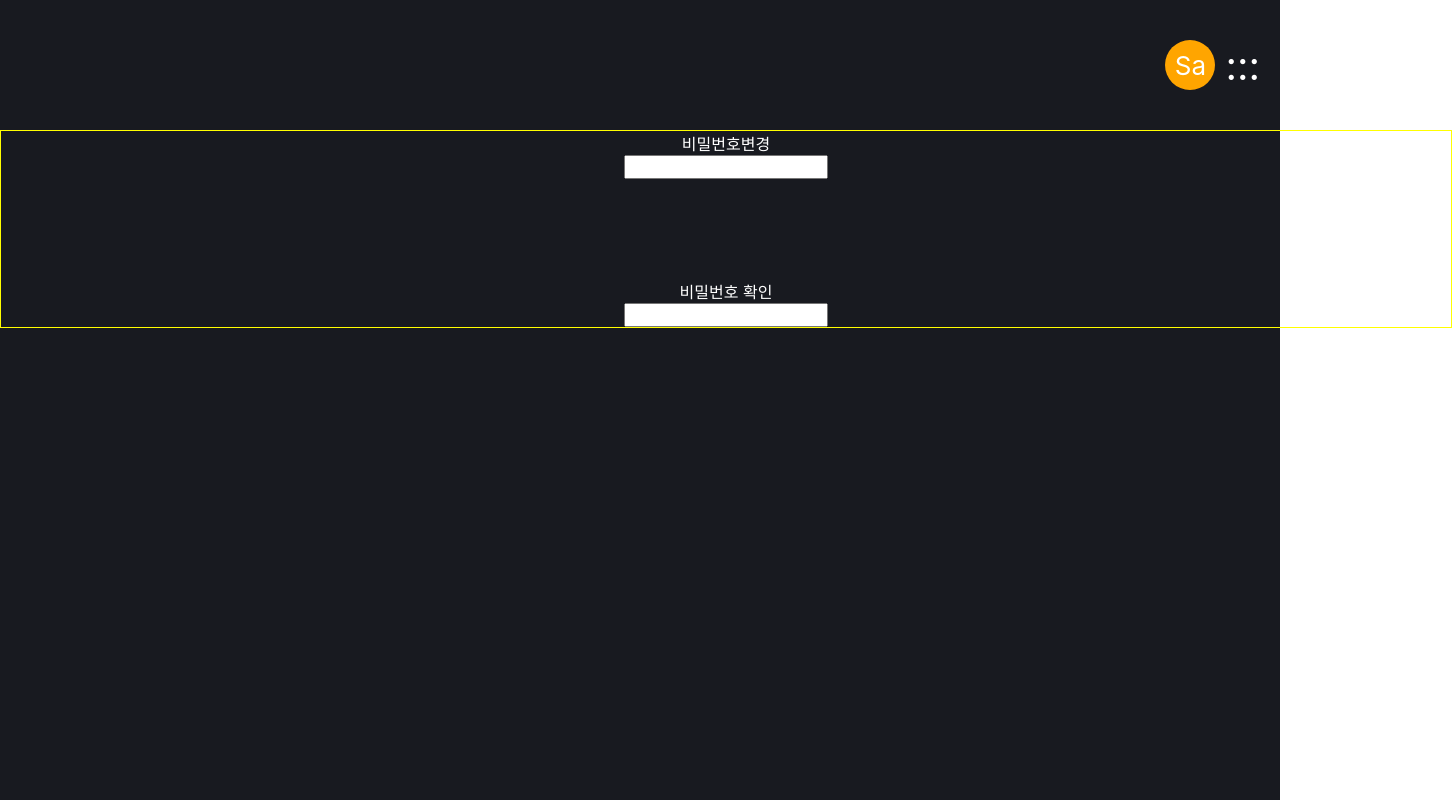
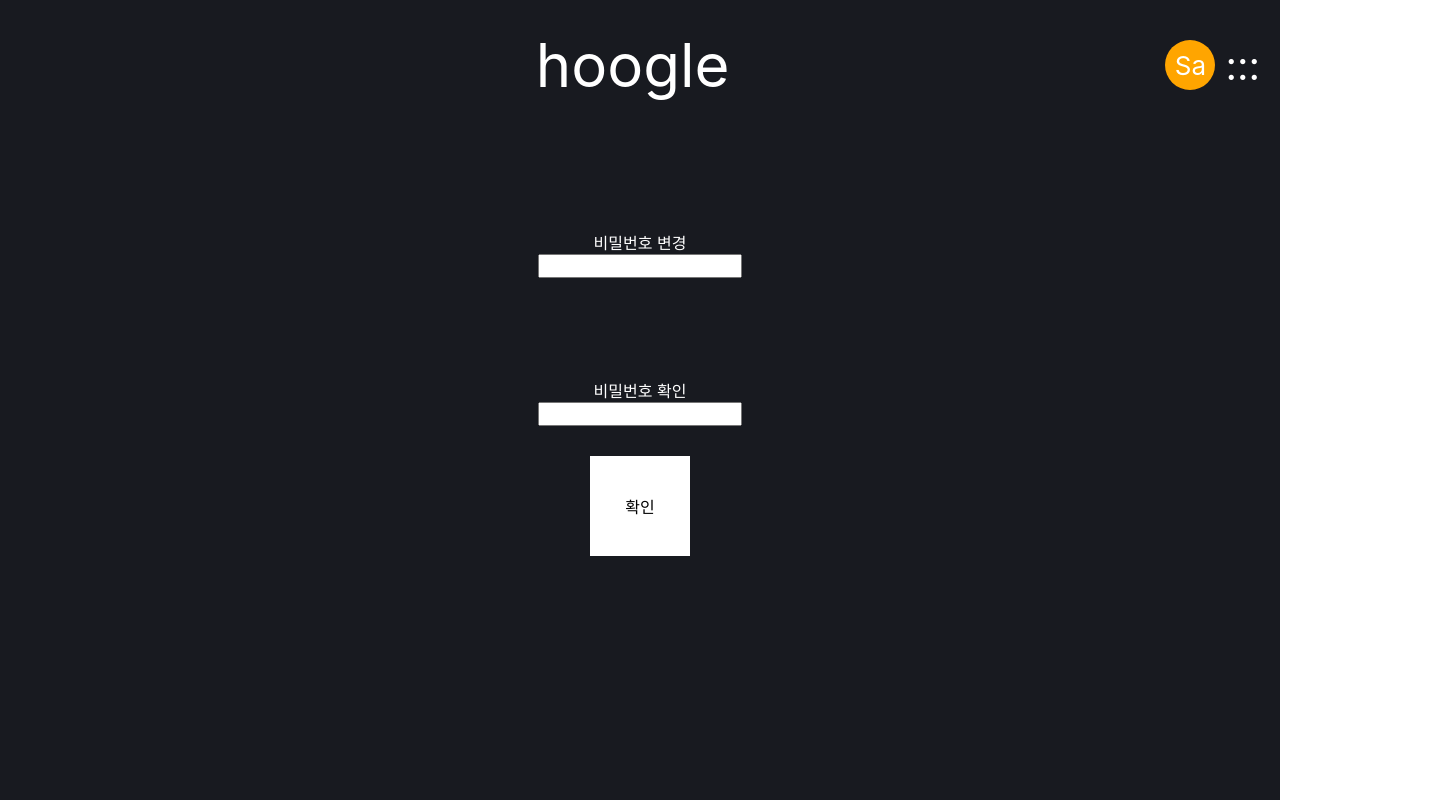
Before and after one commit to Yuhwanhee/hoogle, a React (Create React App) app: page /changepassword in a window 1280 px wide. Shown: the whole page, 1452 px wide, since content can reach past the window. Built offline with nearby package versions, Linux system fonts and the light colour scheme; sample sign-in values are in the browser's storage.

Commit message:
0219PM0750

```diff
--- a/src/components/ProfileComponent.js
+++ b/src/components/ProfileComponent.js
@@ -15,6 +15,8 @@ const ProfileComponent = () => {
         name: '이름변경', path :'changename', extarnal: false
     }, {
         name:'비밀번호 변경', path:'changepassword', extarnal: false
+    },{
+        name:'게시글 작성', path:'newpost', extarnal: false
     }]
 
 
--- a/src/pages/ChangeName.js
+++ b/src/pages/ChangeName.js
@@ -19,6 +19,7 @@ const ChangeName = () => {
 
 
         try {
+
             const response = await fetch('http://127.0.0.1:9595/change-nickname', {
                 method: 'POST',
                 headers: {
--- a/src/pages/ChangePassword.js
+++ b/src/pages/ChangePassword.js
@@ -1,24 +1,100 @@
-import React from 'react'
+import React, { useEffect, useState } from 'react'
 import ProfileComponent from '../components/ProfileComponent'
+import { Navigate, useNavigate } from 'react-router-dom'
+import { jwtDecode } from 'jwt-decode'
 
 const ChangePassword = () => {
+
+   const [chps, setChps] = useState('')
+   const [chps2, setChps2] = useState('')
+
+
+
+   useEffect(() => {
+      if (!localStorage.getItem('token')) {
+         window.location.href = '/'
+      }
+   }, [])
+
+
+
+
+
+
+   const navigate = useNavigate()
+
+
+
+   const changePassword = async () => {
+      if (chps === chps2) {
+         try {
+            const response = await fetch('http://127.0.0.1:9595/change-password', {
+               method: 'POST',
+               headers: {
+                  'Content-type': 'application/json'
+               },
+
+               body: JSON.stringify({
+                  userId: jwtDecode(localStorage.getItem('token')).userId,
+                 pswd: chps
+               })
+            })
+
+            if (response.status === 200) {
+               const { token } = await response.json()
+               localStorage.removeItem('token')
+               localStorage.setItem('token', token)
+               alert('변경 성공')
+               window.location.href = '/'
+            }
+
+         } catch (err) {
+            console.log(err)
+         }
+      } else {
+         alert('다시 입력해주세요')
+         return;
+      }
+   }
+
+
    return (
       <div>
-         <div style={{justifyContent:'flex-end', display:'flex'}}>
-         <ProfileComponent/>
-         </div>
-         <div className='center' style={{width: '1450px', height: 'auto',  border:'1px solid yellow', flexDirection:'column', color:'white' }}>
-      비밀번호변경
-      <input style={{width:"200px", height:'20px'}}/>
-      <div style={{marginTop:'100px'}}>
-         비밀번호 확인
-      </div>
-
-      <input style={{width:"200px", height:'20px'}}/>
+         <div className='center' style={{ color: 'white', cursor: 'pointer', justifyContent:'flex-end'}} onClick={() => navigate('/')}>
+            <div className='center' style={{width:'50%', fontSize: '60px', justifyContent:'flex-end'}}>
+                hoogle
+            </div>
+            <div style={{width:'43%',justifyContent:'flex-end', display:'flex'}}   >
+            <ProfileComponent/>
+            </div>
 
          </div>
+
+
+
+         <div className='center' style={{ marginTop: "100px", minWidth: '600px', height: 'auto',flexDirection: 'column', color: 'white' }}>
+            비밀번호 변경
+            <input style={{ width: "200px", height: '20px' }} onChange={(e) => setChps(e.target.value)} />
+            <div style={{ marginTop: '100px' }}>
+               비밀번호 확인
+            </div>
+
+            <input style={{ width: "200px", height: '20px' }} onChange={(e) => setChps2(e.target.value)} />
+
+            <div style={{ marginTop: '30px' }}>
+               <div className='center' style={{
+                  width: '100px', height: '100px', backgroundColor: 'white', color: 'black',
+                  cursor: 'pointer'
+               }} onClick={() => changePassword()}>
+                  확인
+               </div>
+            </div>
+         </div>
+
+
       </div>
    )
+
+
 }
-
 export default ChangePassword
--- a/src/pages/SignUp.js
+++ b/src/pages/SignUp.js
@@ -78,7 +78,7 @@ const SignUp = () => {
                width: '370px', height: '25px', padding: '10px 15px',color:'black', border: '1px solid rgba(0,0,0,0.3', fontSize: '12px', marginBottom: '25px'
             }} value={name} onChange={(e) => setName(e.target.value)} />
 
-            <div className='center' style={{width:'100px', height:'100px', backgroundColor:'white',color:'black' }} onClick={()=>handleSignUp()}>
+            <div className='center' style={{width:'100px', height:'100px', backgroundColor:'white',color:'black', cursor:'pointer' }} onClick={()=>handleSignUp()}>
             회원가입하기
             </div>
 
```
Also changed, not shown: server.js (+42 -0 lines).
